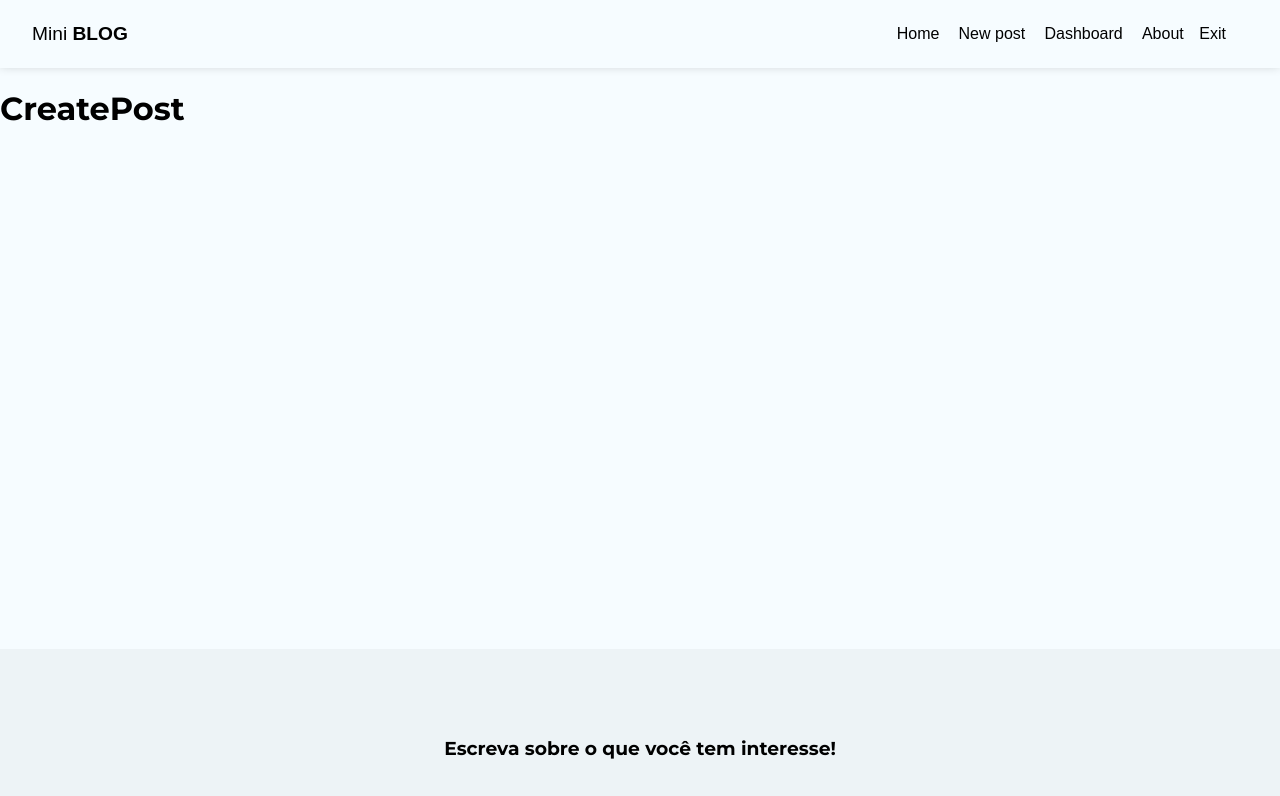
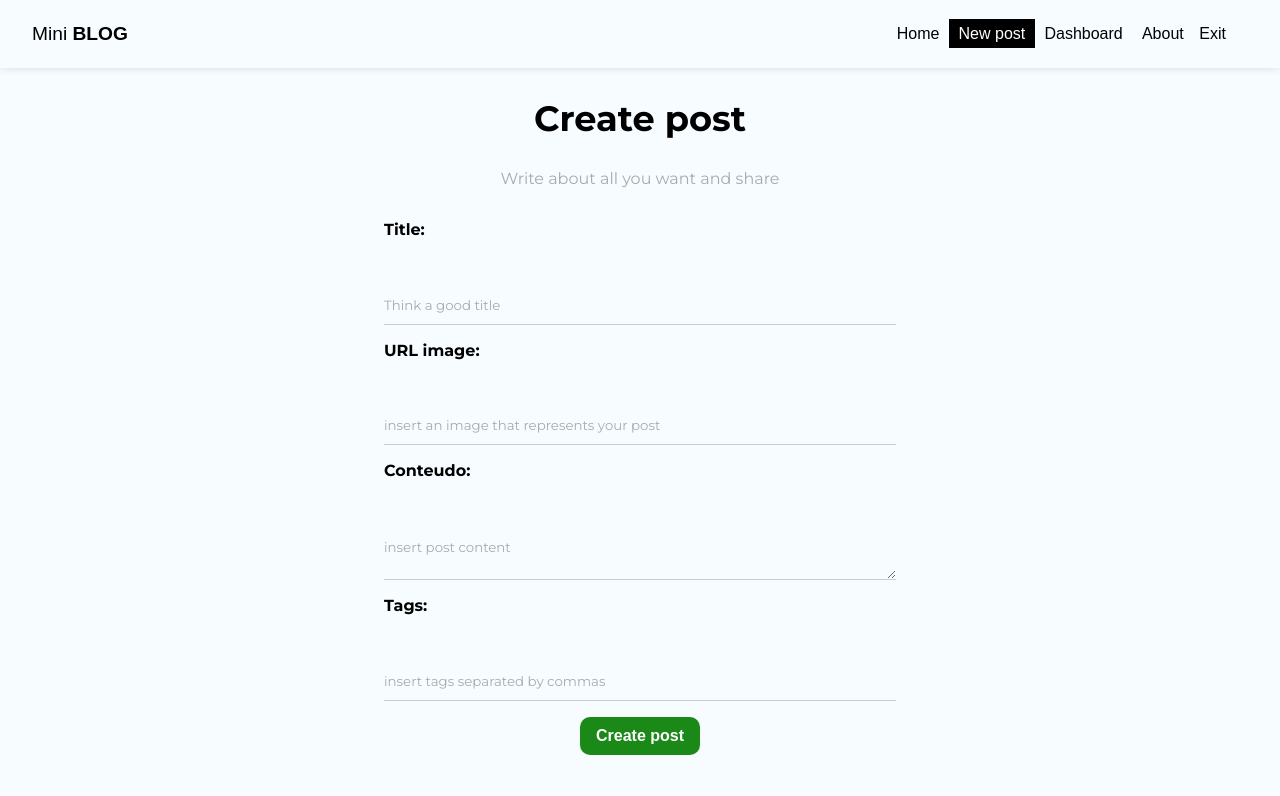
Before and after one commit to GabrielLacerda00/MiniBlogProject, a React (Create React App) app in the folder miniblog/: page /posts/create in a window 1280 px wide. Shown: the top 796 px of the page. Built offline with nearby package versions, Linux system fonts and the light colour scheme; no server answers; sample sign-in values are in the browser's storage.

Commit message:
Inserting data in firebase and validating

```diff
--- a/miniblog/src/components/Navbar.js
+++ b/miniblog/src/components/Navbar.js
@@ -33,7 +33,7 @@
                 {user && (
                     <>
                         <li>
-                        <NavLink to="/post/create" className={({isActive}) => (isActive ? styles.active : "")}>New post</NavLink>
+                        <NavLink to="/posts/create" className={({isActive}) => (isActive ? styles.active : "")}>New post</NavLink>
                         </li>
                         <li>
                         <NavLink to="/dashboard" className={({isActive}) => (isActive ? styles.active : "")}>Dashboard</NavLink>
--- /dev/null
+++ b/miniblog/src/hooks/useInsertDocument.js
@@ -0,0 +1,60 @@
+import { useState, useEffect, useReducer } from "react";
+import { db } from "../firebase/config";
+import { collection, addDoc, Timestamp } from "firebase/firestore";
+
+const initialState = {
+  loading: null,
+  error: null,
+};
+
+const insertReducer = (state, action) => {
+  switch (action.type) {
+    case "LOADING":
+      return { loading: true, error: null };
+    case "INSERTED_DOC":
+      return { loading: false, error: null };
+    case "ERROR":
+      return { loading: false, error: action.payload };
+    default:
+      return state;
+  }
+};
+
+export const useInsertDocument = (docCollection) => {
+  const [response, dispatch] = useReducer(insertReducer, initialState);
+
+  // deal with memory leak
+  const [cancelled, setCancelled] = useState(false);
+
+  const checkCancelBeforeDispatch = (action) => {
+    if (!cancelled) {
+      dispatch(action);
+    }
+  };
+
+  const insertDocument = async(document) => {
+    checkCancelBeforeDispatch({ type: "LOADING" });
+
+    try {
+      const newDocument = { ...document, createdAt: Timestamp.now() };
+
+      const insertedDocument = await addDoc(
+        collection(db, docCollection),
+        newDocument
+      );
+
+      checkCancelBeforeDispatch({
+        type: "INSERTED_DOC",
+        payload: insertedDocument,
+      });
+    } catch (error) {
+      checkCancelBeforeDispatch({ type: "ERROR", payload: error.message });
+    }
+  };
+
+  useEffect(() => {
+    return () => setCancelled(true);
+  }, []);
+
+  return { insertDocument, response };
+};
--- a/miniblog/src/pages/CreatePost/CreatePost.js
+++ b/miniblog/src/pages/CreatePost/CreatePost.js
@@ -1,10 +1,112 @@
 import React from "react";
 import styles from "./CreatePost.module.css";
 
+import { useState } from "react";
+import {useNavigate} from "react-router-dom";
+import {useAuthValue} from "../../context/AuthContext";
+
+import {useInsertDocument} from "../../hooks/useInsertDocument";
+
 const CreatePost = () =>{
+    const [title, setTitle] = useState("");
+    const [image, setImage] = useState("");
+    const [body, setBody] = useState("");
+    const [tags, setTags] = useState([]);
+    const [formError, setFormError] = useState("");
+
+    const navigate = useNavigate();
+    const {user} = useAuthValue();
+    const {insertDocument, response} = useInsertDocument("posts");
+
+    console.log(response);
+
+    const handleSubmit = (e) => {
+        e.preventDefault();
+        setFormError("");
+
+        //Validate url
+        try {
+            new URL(image)
+        } catch (error) {
+            setFormError("The image needs be a URL");
+        }
+
+        //Crate array tags
+        const tagsArray = tags.split(",").map((tag) => tag.trim().toLowerCase());
+        //check values
+        if (!title || !image || !tags || !body) {
+            setFormError("Por favor, preencha todos os campos!");
+        }
+
+        if(formError) return;
+
+        insertDocument({
+            title,
+            image,
+            body,
+            tagsArray,
+            uid: user.uid,
+            createdBy: user.displayName
+        })
+
+        //redirect
+        navigate("/");
+    }
+
     return(
-        <div>
-            <h1>CreatePost</h1>
+        <div className={styles.create_post}>
+            <h2>Create post</h2>
+            <p>Write about all you want and share</p>
+            <form onSubmit={handleSubmit}>
+                <label>
+                    <span>Title:</span>
+                    <input
+                    type="text"
+                    name="title"
+                    required
+                    placeholder="Think a good title"
+                    onChange={(e) => setTitle(e.target.value)}
+                    value={title}
+                     />
+                </label>
+                <label>
+                    <span>URL image:</span>
+                    <input
+                    type="text"
+                    name="image"
+                    required
+                    placeholder="insert an image that represents your post"
+                    onChange={(e) => setImage(e.target.value)}
+                    value={image}
+                     />
+                </label>
+                <label>
+                    <span>Conteudo:</span>
+                    <textarea
+                    name="body"
+                    required
+                    placeholder="insert post content"
+                    onChange={(e)=> setBody(e.target.value)}
+                    value={body}
+                    ></textarea>
+                </label>
+                <label>
+                    <span>Tags:</span>
+                    <input
+                    type="text"
+                    name="tags"
+                    required
+                    placeholder="insert tags separated by commas"
+                    onChange={(e) => setTags(e.target.value)}
+                    value={tags}
+                     />
+                </label>
+                {!response.loading && <button className="btn">Create post</button>}
+                {response.loading && <button className="btn" disabled>wait...</button>}
+                {response.error && <p className="error">{response.error}</p>}
+                {formError && <p className="error">{formError}</p>}
+            </form>
+
         </div>
     )
 }
--- a/miniblog/src/pages/CreatePost/CreatePost.module.css
+++ b/miniblog/src/pages/CreatePost/CreatePost.module.css
@@ -0,0 +1,12 @@
+.create_post{
+    text-align: center;
+}
+
+.create_post h2 {
+    font-size: 2.2em
+}
+
+.create_post p {
+    color: #AAA;
+    margin-bottom: 2em;
+}
```
